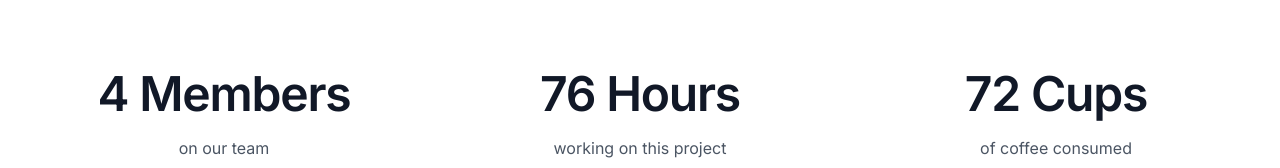
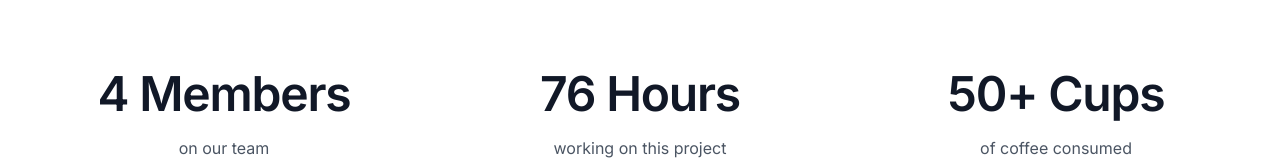
Before and after one commit to aespinosam/oneskin-website, a Next.js app: page / in a window 1280 px wide. Shown: the part 2779-2947 px from the top of the page. Built offline with nearby package versions, Linux system fonts and the light colour scheme.

Commit message:
Changed amount of cups of coffee

```diff
--- a/src/components/Stats/index.tsx
+++ b/src/components/Stats/index.tsx
@@ -2,7 +2,7 @@
 const stats = [
     { id: 1, name: 'on our team', value: '4 Members' },
     { id: 2, name: 'working on this project', value: '76 Hours' },
-    { id: 3, name: 'of coffee consumed', value: '72 Cups' },
+    { id: 3, name: 'of coffee consumed', value: '50+ Cups' },
 ]
 
 export default function Stats() {
```
